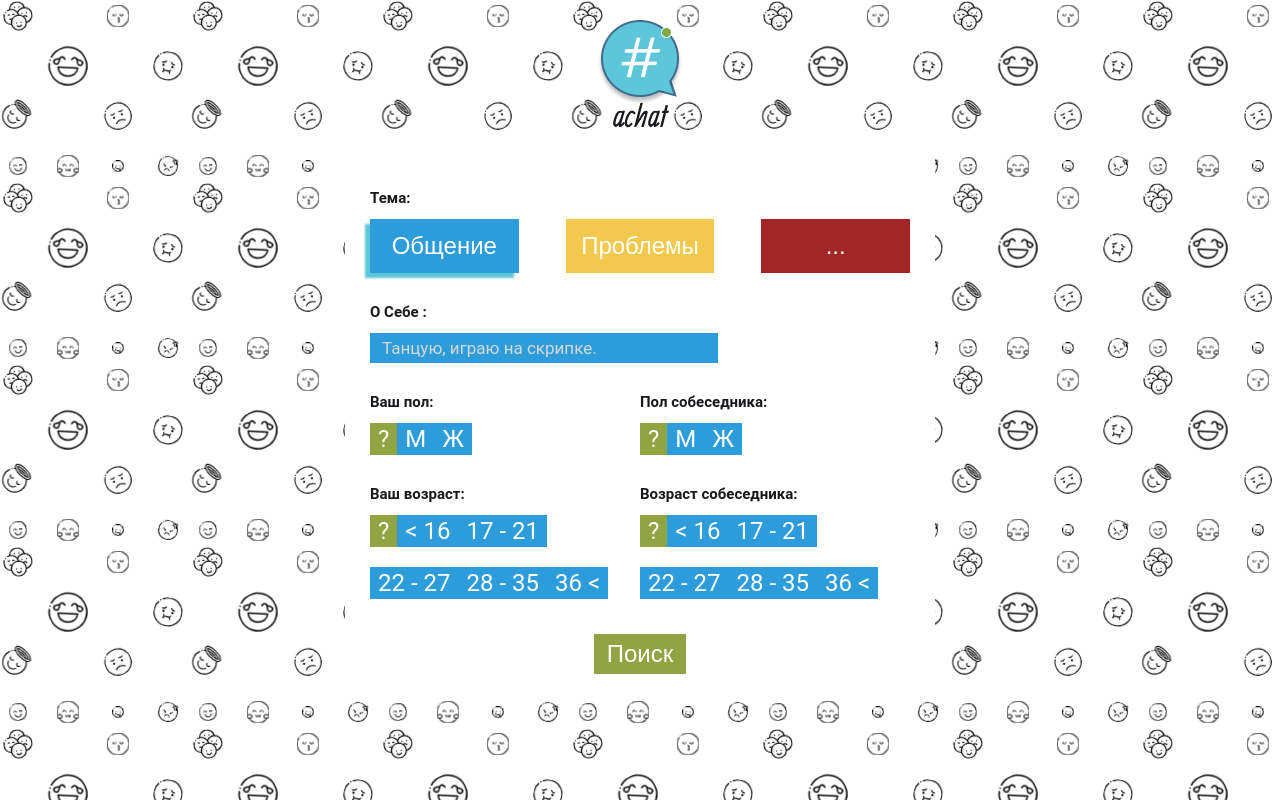
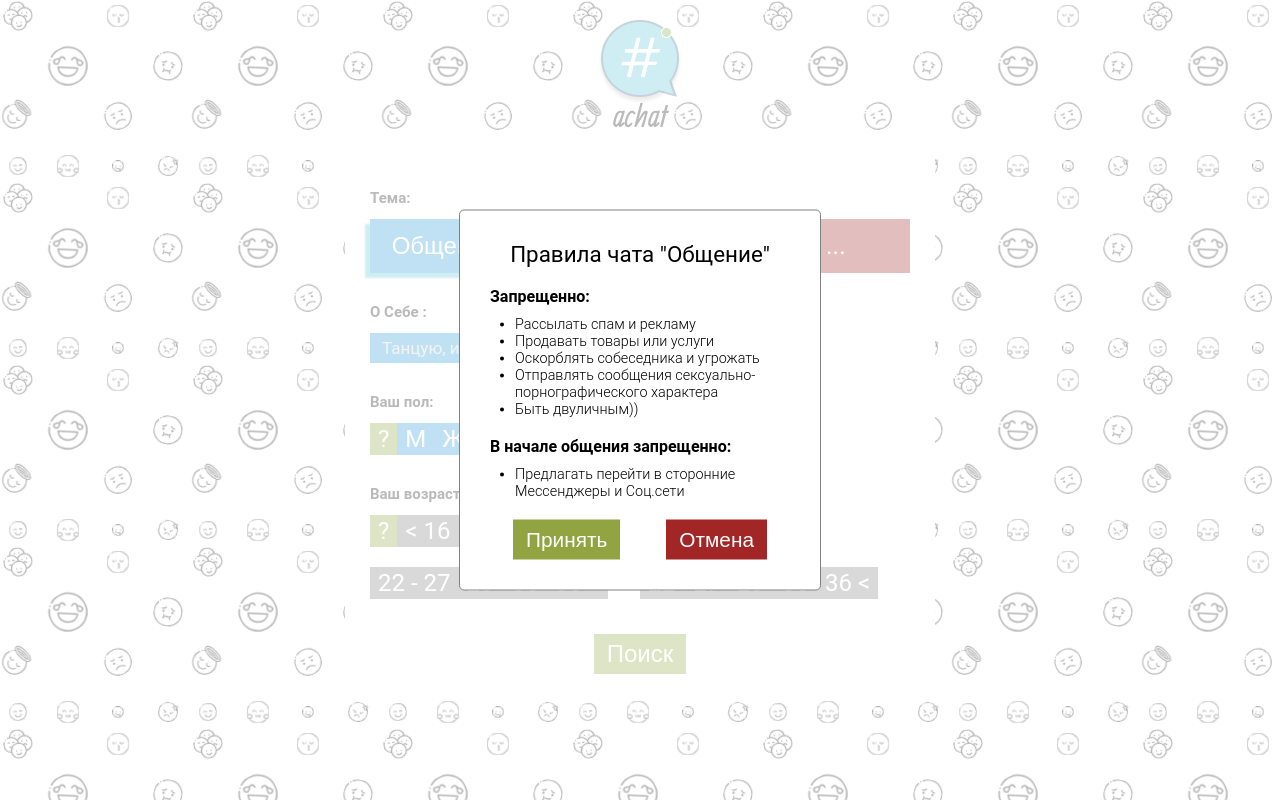
Before and after one commit to Stonedch/aChat, a React (Create React App) app in the folder client/: page / in a window 1280 px wide. Both pictures are taken after a click on the button "Поиск". Built offline with nearby package versions, Linux system fonts and the light colour scheme; no server answers.

Commit message:
modal rules

```diff
--- a/client/package.json
+++ b/client/package.json
@@ -8,6 +8,7 @@
     "@testing-library/user-event": "^7.1.2",
     "react": "^16.13.1",
     "react-dom": "^16.13.1",
+    "react-modal": "^3.11.2",
     "react-router-dom": "^5.1.2",
     "react-scripts": "3.4.1"
   },
--- a/client/src/App.js
+++ b/client/src/App.js
@@ -7,6 +7,7 @@ import { Home } from './components/Home/Home'
 import Search from './components/Search/Search'
 import Chat from './components/Chat/Chat'
 import Error from './components/Error/Error'
+
 
 
 function App() {
--- a/client/src/components/Home/Home.css
+++ b/client/src/components/Home/Home.css
@@ -7,11 +7,22 @@
   display: grid;
 }
 
+.flex {
+  display: -webkit-box;
+  display: -ms-flexbox;
+  display: flex;
+}
+
 .title {
   color: #1A181C;
   font-size: 15px;
   line-height: 18px;
   font-weight: 500;
+}
+
+.grey {
+  background-color: grey !important;
+  cursor: not-allowed !important;
 }
 
 .body__title {
@@ -140,3 +151,111 @@
   -webkit-box-shadow: -5px 5px 2px #A7BE3F;
           box-shadow: -5px 5px 2px #A7BE3F;
 }
+
+.rules {
+  background-color: white;
+  width: 25vw;
+  padding: 30px;
+  max-width: 300px;
+  border-radius: 5px;
+  border: 1.4px solid grey;
+}
+
+.rules h1 {
+  text-align: center;
+  font-size: 1.4rem;
+  margin-bottom: 20px;
+  font-weight: 400;
+}
+
+.rules h2 {
+  font-size: 1rem;
+  margin-bottom: 10px;
+}
+
+.rules li {
+  font-size: .9rem;
+  margin-left: 25px;
+  font-weight: 300;
+}
+
+.Modal {
+  position: absolute;
+  top: 50%;
+  left: 50%;
+  right: auto;
+  bottom: auto;
+  outline: none;
+  margin-right: -50%;
+  -webkit-transform: translate(-50%, -50%);
+          transform: translate(-50%, -50%);
+}
+
+.Overlay {
+  position: fixed;
+  top: 0;
+  left: 0;
+  right: 0;
+  bottom: 0;
+  background-color: rgba(255, 255, 255, 0.7);
+}
+
+.rules__buttons {
+  -ms-flex-pack: distribute;
+      justify-content: space-around;
+  -webkit-box-align: baseline;
+      -ms-flex-align: baseline;
+          align-items: baseline;
+}
+
+.rules__buttons button {
+  font-size: 1.3rem;
+  font-weight: 100;
+}
+
+.rules__buttons .button-cancel {
+  padding: 6px 13px;
+}
+
+.modal-show {
+  -webkit-animation: modal-show .6s 1 ease;
+          animation: modal-show .6s 1 ease;
+}
+
+@-webkit-keyframes modal-show {
+  0% {
+    -webkit-transform: scale(0);
+            transform: scale(0);
+  }
+}
+
+@keyframes modal-show {
+  0% {
+    -webkit-transform: scale(0);
+            transform: scale(0);
+  }
+}
+
+.ReactModal__Overlay--after-open {
+  -webkit-transition: all .6s ease-out;
+  transition: all .6s ease-out;
+  background-color: rgba(255, 255, 255, 0.7);
+}
+
+.ReactModal__Overlay--after-open .rules {
+  -webkit-transition: all .6s ease-out;
+  transition: all .6s ease-out;
+  -webkit-transform: scale(1);
+          transform: scale(1);
+  opacity: 1;
+}
+
+.ReactModal__Overlay--before-close {
+  background-color: rgba(255, 255, 255, 0);
+}
+
+.ReactModal__Overlay--before-close .rules {
+  -webkit-transform: scale(0);
+          transform: scale(0);
+  opacity: 0;
+}
--- a/client/src/components/Home/Home.js
+++ b/client/src/components/Home/Home.js
@@ -1,9 +1,12 @@
 import React, { useState, useEffect, useReducer } from "react"
+import Modal from 'react-modal';
 import './Home.css';
 import reducer from './reducer'
 import { useHTTP } from "../../hooks/http";
 
+
 export const Home = () => {
+  Modal.setAppElement(document.getElementById('home'));
 
   //   const [user, setUser] = useState({
   //     myself: {
@@ -34,19 +37,22 @@ export const Home = () => {
   const [user, setUser] = useState({ myself, companion })
   const [number, setNumber] = useState([])
   const [gender, setGender] = useState([])
+  const [modalIsOpen, setIsOpen] = useState(false)
+  const [rules, setRules] = useState({
+    talk: 0,
+    problem: 0,
+    flirt: 0
+  })
+
 
   const { loading, error, request } = useHTTP()
+
 
   const sendData = async (e) => {
     e.preventDefault()
     try {
-      const data = await request('/add','POST', {...user})
+      const data = await request('/add', 'POST', { ...user })
     } catch (e) { }
-  }
-
-  const show = () => {
-    console.log(user);
-
   }
 
   const updateState = (setFunction, value) => {
@@ -54,8 +60,6 @@ export const Home = () => {
       ...state,
       ...value
     }))
-
-
   }
 
   const checkDuplicateArray = (el, arr) => {
@@ -91,6 +95,32 @@ export const Home = () => {
     return arr
   }
 
+  const handlerGrey = (name, bool) => {
+    const data = [...document.getElementsByName(`${name}`)].slice(1)
+    for (let i = 0; i < data.length; i++) {
+      const el = data[i];
+      el.disabled = bool
+      if (el.disabled === true) {
+        if (el.name.indexOf('year') === 0) {
+          updateState(setCompanion, { year: null })
+          updateState(setMyself, { year: null })
+        } else {
+          updateState(setCompanion, { gender: null })
+        }
+        removeClass(name)
+        addClassFirstElement(name)
+        el.classList.add('grey')
+      } else {
+        el.classList.remove('grey')
+      }
+    }
+  }
+
+  useEffect(() => {
+    handlerGrey('genderF', true)
+    handlerGrey('yearF', true)
+    handlerGrey('year', true)
+  }, [])
 
   useEffect(() => {
     setCompanion({ gender: checkLength(gender), year: checkLength(number) })
@@ -118,13 +148,20 @@ export const Home = () => {
     }
   }
 
-  const themesClass = (cls) => {
+  const themesClass = (e) => {
+    removeClass(e.name)
     const blueShadow = '#5EC6D9'
     const orangeShadow = '#FFDE79'
     const redShadow = '#CF5959'
-    if (cls.className.includes('blue')) { changeColorForms(cls, 'blue', blueShadow) }
-    else if (cls.className.includes('red')) { changeColorForms(cls, 'red', redShadow) }
-    else { changeColorForms(cls, 'orange', orangeShadow) }
+    if (e.className.includes('blue')) {
+      changeColorForms(e, 'blue', blueShadow)
+    }
+    else if (e.className.includes('red')) {
+      changeColorForms(e, 'red', redShadow)
+    }
+    else {
+      changeColorForms(e, 'orange', orangeShadow)
+    }
   }
 
   const changeColorForms = (cls, color, colorShadow) => {
@@ -140,18 +177,15 @@ export const Home = () => {
     }
   }
 
-  const addActive = (e) => {
-    removeClass(e.target.name)
-    if (e.target.name === 'themes') { themesClass(e.target) }
-    else {
-      e.target.classList.add('background__button_active')
+  const addClassFirstElement = name => {
+    const names = document.getElementsByName(name)
+    names[0].classList.add('background__button_active')
+    if (name === 'genderF') {
+      updateState(setCompanion, { gender: null })
+    } else {
+      updateState(setCompanion, { year: null })
+
     }
-  }
-
-
-  const addClassFirstElement = name => {
-    const names = document.getElementsByName(name);
-    names[0].classList.add('background__button_active')
   }
   const removeClassFirstElement = name => {
     const names = document.getElementsByName(name);
@@ -173,6 +207,26 @@ export const Home = () => {
 
   }
 
+  const handlerGreyChoose = (name, bool) => {
+    if (name === 'gender') {
+      handlerGrey('genderF', bool)
+      handlerGrey('year', bool)
+    } else {
+      handlerGrey('yearF', bool)
+    }
+  }
+  const addActive = (e) => {
+    if (e.target.classList.contains('background__button_active')) {
+      e.target.classList.remove('background__button_active')
+      addClassFirstElement(e.target.name)
+      handlerGreyChoose(e.target.name, true)
+    } else {
+      removeClass(e.target.name)
+      e.target.classList.add('background__button_active')
+      handlerGreyChoose(e.target.name, false)
+    }
+  }
+
   const addActiveF = (e) => {
     const name = e.target.name
     e.target.classList.toggle('background__button_active')
@@ -184,10 +238,88 @@ export const Home = () => {
   }
 
 
+  const rulesContainer = () => {
+    let themes = ''
+    switch (user.companion.themes) {
+      case 'talk':
+        themes = "Общение"
+        break;
+      case 'problem':
+        themes = "Проблемы"
+        break;
+      default:
+        themes = "Флирт"
+        break;
+    }
+    if (user.companion.themes === 'talk' || user.companion.themes === 'problem') {
+      return (
+        <div>
+          <h1>Правила чата "{themes}"</h1>
+          <h2> <b> Запрещенно:</b> </h2>
+          <ul>
+            <li>Рассылать спам и рекламу</li>
+            <li>Продавать товары или услуги</li>
+            <li>Оскорблять собеседника и угрожать</li>
+            <li>Отправлять сообщения сексуально-порнографического характера</li>
+            <li>Быть двуличным))</li>
+          </ul> <br />
+          <h2> <b> В начале общения запрещенно:</b> </h2>
+          <ul>
+            <li>Предлагать перейти в сторонние Мессенджеры и Соц.сети</li>
+          </ul>
+        </div>
+
+      )
+    } else {
+      return (
+        <div>
+          <h1>Правила чата "{themes}"</h1>
+          <h2> <b>Запрещенно:</b> </h2>
+          <ul>
+            <li>Рассылать спам и рекламу</li>
+            <li>Продавать товары или услуги</li>
+            <li>Оскорблять собеседника и угрожать</li>
+          </ul> <br />
+        </div>
+      )
+    }
+  }
+
+  const openModal = () => {
+    setIsOpen(true)
+  }
+  const closeModal = () => {
+    setIsOpen(false)
+  }
+
+  const acceptRules = () => {
+    closeModal()
+    const theme = user.companion.themes;
+    setRules(rules => ({ ...rules, [theme]: 1 }))
+
+  }
+
+  const handlerRulesAccept = name => {
+    if (name === 0) {
+      openModal()
+    }
+  }
+
+  const handlerRules = () => {
+    const theme = user.companion.themes;
+    handlerRulesAccept(rules[theme])
+
+  }
+
+  const inputSave = e => {
+    console.log(e.target.value);
+
+  }
+
 
   return (
-    <section className="home">
-      <form  className="form grid">
+    <section className="home" id='home'>
+      <form className="form grid">
         <section className="home__container">
 
 
@@ -203,21 +335,21 @@ export const Home = () => {
                   value="Общение"
                   style={{ boxShadow: '-5px 5px 2px #5EC6D9' }}
                   className={`button shadow button_blue blue`}
-                  onClick={e => updateState(setCompanion, { [e.target.name]: 'talk' }, addActive(e))}
+                  onClick={e => updateState(setCompanion, { [e.target.name]: 'talk' }, themesClass(e.target))}
                 />
                 <input
                   name='themes'
                   type="button"
                   value="Проблемы"
                   className={`button shadow button_orange orange`}
-                  onClick={e => updateState(setCompanion, { [e.target.name]: 'problem' }, addActive(e))}
+                  onClick={e => updateState(setCompanion, { [e.target.name]: 'problem' }, themesClass(e.target))}
                 />
                 <input
                   name='themes'
                   type="button"
                   value="..."
                   className={`button shadow button_red red`}
-                  onClick={e => updateState(setCompanion, { [e.target.name]: 'flirt' }, addActive(e))}
+                  onClick={e => updateState(setCompanion, { [e.target.name]: 'flirt' }, themesClass(e.target))}
                 />
               </div>
             </div>
@@ -233,9 +365,10 @@ export const Home = () => {
                   className='blue body__input'
                   type="text"
                   name="description"
-                  onChange={e => updateState(setMyself, { [e.target.name]: e.target.value })}
+                  onChange={e => updateState(setMyself, { [e.target.name]: e.target.value }, inputSave(e))}
                   placeholder='Танцую, играю на скрипке.'
                   autoComplete='off'
+                  maxLength='35'
                   required />
               </div>
             </div>
@@ -255,7 +388,7 @@ export const Home = () => {
                       type="button"
                       value="?"
                       className="blue button  background__button background__button_active"
-                      onClick={e => updateState(setMyself, { [e.target.name]: e.target.value }, addActive(e))}
+                      onClick={e => updateState(setMyself, { [e.target.name]: null }, addActive(e), handlerGrey('genderF', true), handlerGrey('yearF', true), handlerGrey('year', true))}
                     />
                     <input
                       name='gender'
@@ -287,10 +420,11 @@ export const Home = () => {
                       type="button"
                       value="?"
                       className="blue button  background__button background__button_active"
-                      onClick={e => updateState(setCompanion, { 'gender': arrayGender(e.target.value) })}
+                      onClick={e => updateState(setCompanion, { 'gender': arrayGender(e.target.value) }, removeClass(e.target.name), addClassFirstElement(e.target.name))}
                     />
                     <input
                       name='genderF'
+                      disabled={false}
                       type="button"
                       value="М"
                       className="blue button  background__button"
@@ -298,6 +432,7 @@ export const Home = () => {
                     />
                     <input
                       name='genderF'
+                      disabled={false}
                       type="button"
                       value="Ж"
                       className="blue button  background__button"
@@ -325,11 +460,12 @@ export const Home = () => {
                       type="button"
                       value="?"
                       className="blue button background__button background__button_active"
-                      onClick={e => updateState(setMyself, { [e.target.name]: 0 }, addActive(e))}
+                      onClick={e => updateState(setMyself, { [e.target.name]: null }, addActive(e), handlerGrey('yearF', true))}
 
                     />
                     <input
                       name='year'
+                      disabled={false}
                       type="button"
                       value="< 16"
                       className="blue button  background__button"
@@ -337,6 +473,7 @@ export const Home = () => {
                     />
                     <input
                       name='year'
+                      disabled={false}
                       type="button"
                       value="17 - 21"
                       className="blue button  background__button"
@@ -349,6 +486,7 @@ export const Home = () => {
                   <div className="background ">
                     <input
                       name='year'
+                      disabled={false}
                       type="button"
                       value="22 - 27"
                       className="blue button  background__button"
@@ -356,6 +494,7 @@ export const Home = () => {
                     />
                     <input
                       name='year'
+                      disabled={false}
                       type="button"
                       value="28 - 35"
                       className="blue button  background__button"
@@ -363,6 +502,7 @@ export const Home = () => {
                     />
                     <input
                       name='year'
+                      disabled={false}
                       type="button"
                       value="36 <"
                       className="blue button  background__button"
@@ -383,10 +523,11 @@ export const Home = () => {
                       type="button"
                       value="?"
                       className="blue button  background__button background__button_active"
-                      onClick={e => updateState(setCompanion, { 'year': 0 })}
+                      onClick={e => updateState(setCompanion, { 'year': 0 }, removeClass(e.target.name), addClassFirstElement(e.target.name))}
                     />
                     <input
                       name='yearF'
+                      disabled={false}
                       type="button"
                       value="< 16"
                       className="blue button  background__button"
@@ -394,6 +535,7 @@ export const Home = () => {
                     />
                     <input
                       name='yearF'
+                      disabled={false}
                       type="button"
                       value="17 - 21"
                       className="blue button  background__button"
@@ -406,6 +548,7 @@ export const Home = () => {
                   <div className="background ">
                     <input
                       name='yearF'
+                      disabled={false}
                       type="button"
                       value="22 - 27"
                       className="blue button  background__button"
@@ -413,6 +556,7 @@ export const Home = () => {
                     />
                     <input
                       name='yearF'
+                      disabled={false}
                       type="button"
                       value="28 - 35"
                       className="blue button  background__button"
@@ -420,6 +564,7 @@ export const Home = () => {
                     />
                     <input
                       name='yearF'
+                      disabled={false}
                       type="button"
                       value="36 <"
                       className="blue button  background__button"
@@ -436,9 +581,27 @@ export const Home = () => {
 
 
         </section>
-        <input type="button" onClick={sendData} className='button shadow button-submit' value='Поиск' />
+        <input type="button" id='ruledone' onClick={handlerRules} className='button shadow button-submit' value='Поиск' />
 
       </form>
+
+      <Modal
+        className="Modal"
+        overlayClassName="Overlay"
+        isOpen={modalIsOpen}
+        onRequestClose={closeModal}
+        closeTimeoutMS={500}
+      >
+        <section className="rules modal-show " id='modal'>
+          {rulesContainer()}
+          <div className="rules__buttons flex">
+            <button onClick={acceptRules} className='button shadow button-submit button-find'>Принять</button>
+            <button onClick={closeModal} className='button  button-cancel button_red red'>Отмена</button>
+          </div>
+
+        </section>
+
+      </Modal>
 
     </section>
   )
--- a/client/src/components/Home/Home.sass
+++ b/client/src/components/Home/Home.sass
@@ -9,11 +9,17 @@ $green: #92A441
 .grid
     display: grid
 
+.flex
+    display: flex
+
 .title
     color: #1A181C
     font-size: 15px
     line-height: 18px
     font-weight: 500
+.grey
+    background-color: grey !important
+    cursor:  not-allowed !important
 
 .body__title
     margin-bottom: 12px
@@ -85,10 +91,6 @@ $green: #92A441
 .background__button_active
     background-color: $green
 
-
-
-
-
 .button-submit
     margin-top: 20px
     background-color: $green
@@ -96,3 +98,78 @@ $green: #92A441
     justify-self: center
     &:hover
         box-shadow: -5px 5px 2px #A7BE3F
+
+.rules
+    background-color: white
+    width: 25vw
+    padding: 30px
+    max-width: 300px
+    border-radius: 5px
+    border: 1.4px solid grey
+    h1
+        text-align: center
+        font-size: 1.4rem
+        margin-bottom: 20px
+        font-weight: 400
+    h2
+        font-size: 1rem
+        margin-bottom: 10px
+    li
+        font-size: .9rem
+        margin-left: 25px
+        font-weight: 300
+
+.Modal
+    position: absolute
+    top: 50%
+    left: 50%
+    right: auto
+    bottom: auto
+    outline: none
+    margin-right: -50%
+    transform: translate(-50%, -50%)
+.Overlay
+    position: fixed
+    top: 0
+    left: 0
+    right: 0
+    bottom: 0
+    background-color: rgba(255,255,255,.7)
+
+
+.rules__buttons
+    justify-content: space-around
+    align-items: baseline
+    button
+        font-size: 1.3rem
+        font-weight: 100
+    .button-cancel
+        padding: 6px 13px
+
+.modal-show
+    animation: modal-show .6s 1 ease
+
+@keyframes modal-show
+  0%
+      transform: scale(0)
+//   45%
+//       transform: scale(1.05)
+//   80%
+//       transform: scale(.95)
+  100%
+      transform: scale(1)
+
+
+.ReactModal__Overlay--after-open
+    transition: all .6s ease-out
+    background-color: rgba(255,255,255,.7)
+    .rules
+        transition: all .6s ease-out
+        transform: scale(1)
+        opacity: 1
+
+.ReactModal__Overlay--before-close
+    background-color: rgba(255,255,255,0)
+    .rules
+        transform: scale(0)
+        opacity: 0
--- a/client/src/components/Navbar/Navbar.js
+++ b/client/src/components/Navbar/Navbar.js
@@ -6,7 +6,7 @@ export const Navbar = () => {
     return (
         <header>
             <section  className="navbar-container">
-                <img src={process.env.PUBLIC_URL + '/achat.png'} alt=""/>
+                <img src={process.env.PUBLIC_URL + '/achat.png'} alt="" />
             </section>
         </header>
     )
```
Also changed, not shown: 1 other file (tests, documents, lock files or other folders).
